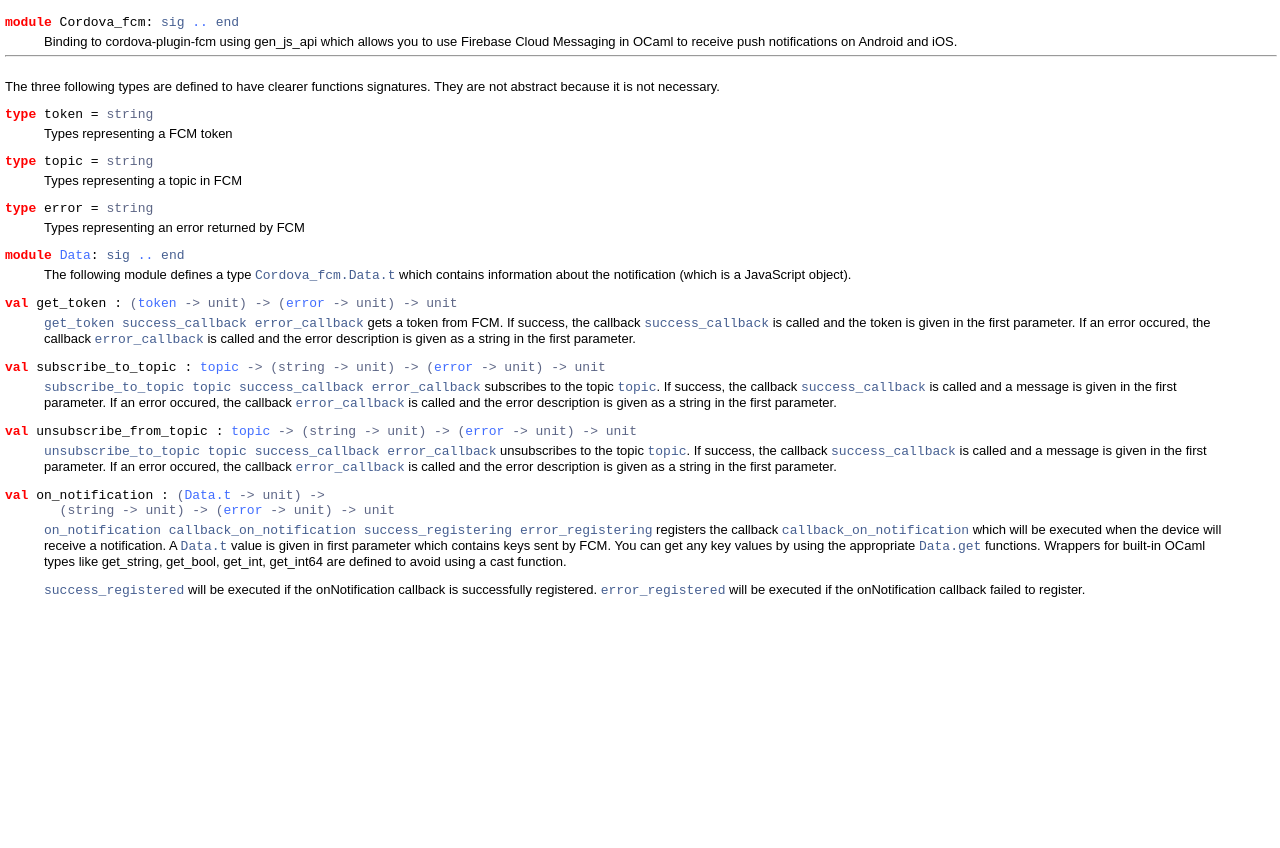
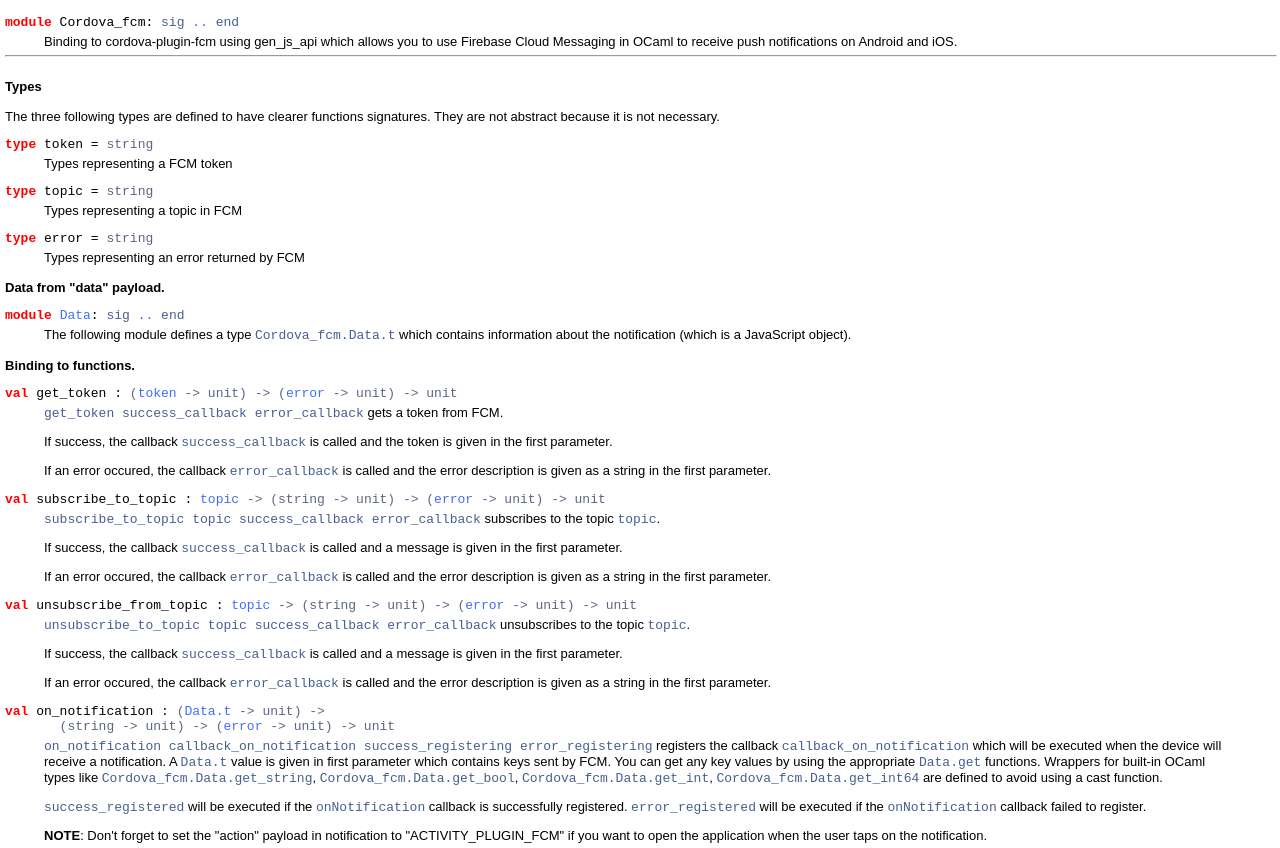
Before and after one commit to dannywillems/ocaml-cordova-plugin-fcm, a plain HTML site: page doc/Cordova_fcm.html in a window 1280 px wide. Shown: the part 72-920 px from the top of the page. Before the commit the page ends 800 px from the top, so only its background shows below. Drawn offline with Linux system fonts and the light colour scheme.

Commit message:
Improve documentation

```diff
--- a/doc/Cordova_fcm.html
+++ b/doc/Cordova_fcm.html
@@ -22,6 +22,8 @@ Binding to cordova-plugin-fcm using gen_js_api which allows you to use
 </div>
 <hr width="100%">
 <br>
+<b>Types</b><br>
+<br>
 The three following types are defined to have clearer functions signatures.
     They are not abstract because it is not necessary.<br>
 
@@ -42,16 +44,24 @@ Types representing a topic in FCM<br>
 Types representing an error returned by FCM<br>
 </div>
 
+<br>
+<b>Data from "data" payload.</b><br>
 
 <pre><span class="keyword">module</span> <a href="Cordova_fcm.Data.html">Data</a>: <code class="code">sig</code> <a href="Cordova_fcm.Data.html">..</a> <code class="code">end</code></pre><div class="info">
 The following module defines a type <a href="Cordova_fcm.Data.html#TYPEt"><code class="code">Cordova_fcm.Data.t</code></a> which contains information
     about the notification (which is a JavaScript object).
 </div>
+<br>
+<b>Binding to functions.</b><br>
 
 <pre><span id="VALget_token"><span class="keyword">val</span> get_token</span> : <code class="type">(<a href="Cordova_fcm.html#TYPEtoken">token</a> -> unit) -> (<a href="Cordova_fcm.html#TYPEerror">error</a> -> unit) -> unit</code></pre><div class="info ">
 <code class="code">get_token success_callback error_callback</code> gets a token from FCM.
+<p>
+
     If success, the callback <code class="code">success_callback</code> is called and the token is given
     in the first parameter.
+<p>
+
     If an error occured, the callback <code class="code">error_callback</code> is called and the
     error description is given as a string in the first parameter.<br>
 </div>
@@ -59,8 +69,12 @@ The following module defines a type <a href="Cordova_fcm.Data.html#TYPEt"><code
 <pre><span id="VALsubscribe_to_topic"><span class="keyword">val</span> subscribe_to_topic</span> : <code class="type"><a href="Cordova_fcm.html#TYPEtopic">topic</a> -> (string -> unit) -> (<a href="Cordova_fcm.html#TYPEerror">error</a> -> unit) -> unit</code></pre><div class="info ">
 <code class="code">subscribe_to_topic topic success_callback error_callback</code> subscribes to the
     topic <code class="code">topic</code>.
+<p>
+
     If success, the callback <code class="code">success_callback</code> is called and a message is given
     in the first parameter.
+<p>
+
     If an error occured, the callback <code class="code">error_callback</code> is called and the
     error description is given as a string in the first parameter.<br>
 </div>
@@ -68,8 +82,12 @@ The following module defines a type <a href="Cordova_fcm.Data.html#TYPEt"><code
 <pre><span id="VALunsubscribe_from_topic"><span class="keyword">val</span> unsubscribe_from_topic</span> : <code class="type"><a href="Cordova_fcm.html#TYPEtopic">topic</a> -> (string -> unit) -> (<a href="Cordova_fcm.html#TYPEerror">error</a> -> unit) -> unit</code></pre><div class="info ">
 <code class="code">unsubscribe_to_topic topic success_callback error_callback</code> unsubscribes to
     the topic <code class="code">topic</code>.
+<p>
+
     If success, the callback <code class="code">success_callback</code> is called and a message is given
     in the first parameter.
+<p>
+
     If an error occured, the callback <code class="code">error_callback</code> is called and the
     error description is given as a string in the first parameter.<br>
 </div>
@@ -80,13 +98,19 @@ The following module defines a type <a href="Cordova_fcm.Data.html#TYPEt"><code
     will be executed when the device will receive a notification. A <code class="code">Data.t</code>
     value is given in first parameter which contains keys sent by FCM. You can
     get any key values by using the appropriate <code class="code">Data.get</code> functions. Wrappers
-    for built-in OCaml types like get_string, get_bool, get_int, get_int64 are
+    for built-in OCaml types like <a href="Cordova_fcm.Data.html#VALget_string"><code class="code">Cordova_fcm.Data.get_string</code></a>, <a href="Cordova_fcm.Data.html#VALget_bool"><code class="code">Cordova_fcm.Data.get_bool</code></a>,
+    <a href="Cordova_fcm.Data.html#VALget_int"><code class="code">Cordova_fcm.Data.get_int</code></a>, <a href="Cordova_fcm.Data.html#VALget_int64"><code class="code">Cordova_fcm.Data.get_int64</code></a> are
     defined to avoid using a cast function.
 <p>
 
-    <code class="code">success_registered</code> will be executed if the onNotification callback is
+    <code class="code">success_registered</code> will be executed if the <code class="code">onNotification</code> callback is
     successfully registered.
-    <code class="code">error_registered</code> will be executed if the onNotification callback failed to
-    register.<br>
+    <code class="code">error_registered</code> will be executed if the <code class="code">onNotification</code> callback failed to
+    register.
+<p>
+
+    <b>NOTE</b>: Don't forget to set the "action" payload in notification to
+    "ACTIVITY_PLUGIN_FCM" if you want to open the application when
+    the user taps on the notification.<br>
 </div>
 </body></html>
```
Also changed, not shown: doc/Cordova_fcm.Data.html (+6 -1 lines), 1 other file.
